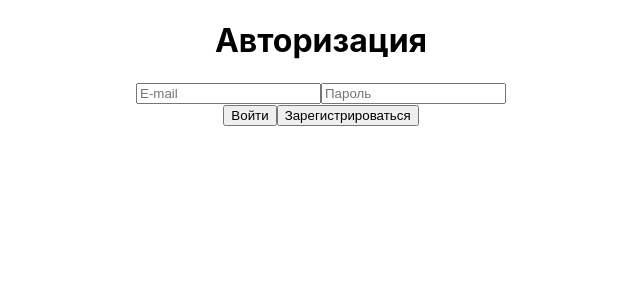
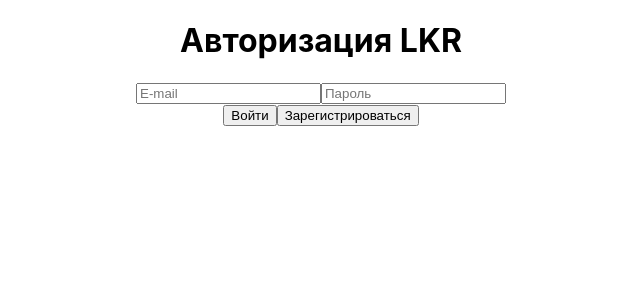
Before and after one commit to pew-rivza/looker_front, a React (Create React App) app: page /auth in a window 1280 px wide. Shown: the top 300 px of the page, without its empty margins (319-959 px from the left). Built offline with nearby package versions, Linux system fonts and the light colour scheme.

Commit message:
deploy updates test

```diff
--- a/src/components/Navbar.tsx
+++ b/src/components/Navbar.tsx
@@ -14,7 +14,7 @@ export const Navbar = () => {
 
     return (
         <div>
-            <h2>Виртуальный гардероб</h2>
+            <h2>Виртуальный гардероб Looker</h2>
             <ul>
                 <li><NavLink to={"/clothes"}>Вещи</NavLink></li>
                 <li><NavLink to={"/clothes/create"}>Создать вещь</NavLink></li>
--- a/src/pages/auth/Auth.tsx
+++ b/src/pages/auth/Auth.tsx
@@ -39,7 +39,7 @@ export const Auth = () => {
 
     return (
         <div style={{margin: "auto", width: "50%", textAlign: "center"}}>
-            <h1>Авторизация</h1>
+            <h1>Авторизация LKR</h1>
 
             <div>
                 <input id={"email"}
--- a/src/pages/auth/Clothes.tsx
+++ b/src/pages/auth/Clothes.tsx
@@ -48,7 +48,7 @@ export const Clothes = () => {
                 {
                     clothes.map(cl =>
                         <div key={cl?.id}>
-                            {cl?.id}
+                            $ {cl?.id} $
                             <Link to={`/clothes/detail/${cl?.id}`}><img alt={""} src={cl?.image} style={{ width: "150px" }}/></Link>
                             {cl?.category}, {cl?.season}
                         </div>
```
